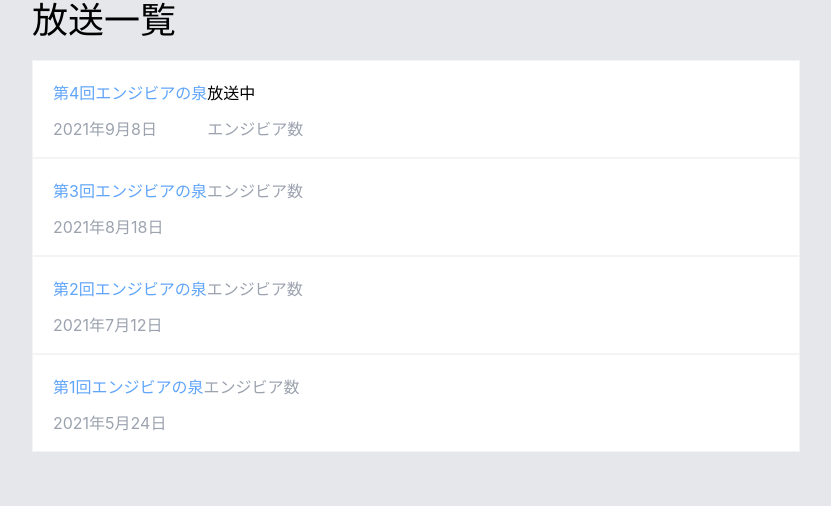
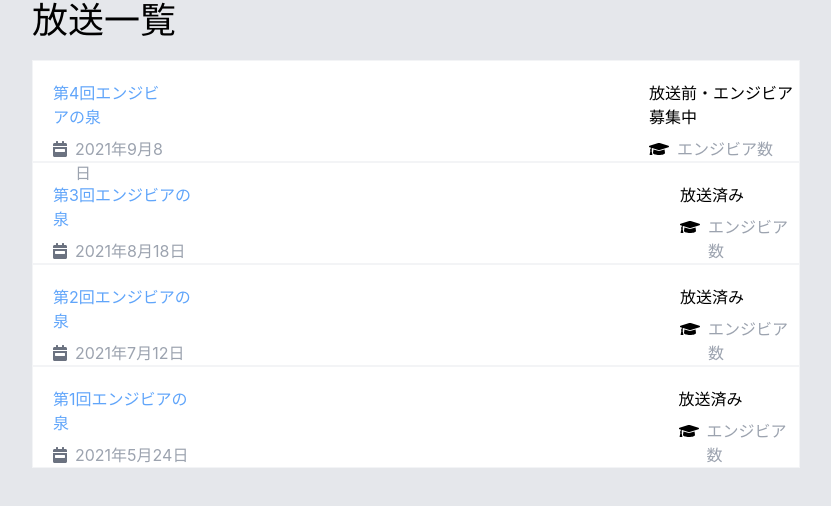
Before and after one commit to Qin-Eva/pj_engivia, a Next.js app: page /broad in a window 1280 px wide. Shown: the top 506 px of the page, without its empty margins (224-1055 px from the left). Built offline with nearby package versions, Linux system fonts and the light colour scheme.

Commit message:
⚡️ フォント適用

```diff
--- a/src/pages/broad.tsx
+++ b/src/pages/broad.tsx
@@ -1,31 +1,33 @@
 // import Header from "../components/Header";
 import Head from "next/head";
 import Link from "next/link";
+import { FontAwesomeIcon } from '@fortawesome/react-fontawesome';
+import { faCalendarWeek,faGraduationCap } from '@fortawesome/free-solid-svg-icons';
 
 const ITEMS = [
    {
     href: "/",
     title: "第4回エンジビアの泉",
     date: "2021年9月8日",
-    status: "放送中",
+    status: "放送前・エンジビア募集中",
     count: "エンジビア数"
   },{
     href: "/",
     title: "第3回エンジビアの泉",
     date: "2021年8月18日",
-    status: "",
+    status: "放送済み",
     count: "エンジビア数"
   }, {
     href: "/",
     title: "第2回エンジビアの泉",
     date: "2021年7月12日",
-    status: "",
+    status: "放送済み",
     count: "エンジビア数"
   }, {
     href: "/",
     title: "第1回エンジビアの泉",
     date: "2021年5月24日",
-    status: "",
+    status: "放送済み",
     count: "エンジビア数"
   }
 ];
@@ -34,8 +36,8 @@ const broadcastIndex = () =>
 {
   return <>
   <Head>
-      <title>放送一覧ページ</title>
-    </Head>
+    <title>放送一覧ページ</title>
+  </Head>
     <div className="bg-gray-200 h-screen">
       {/* <Header /> */}
         <div className="text-4xl w-3/5 mx-auto mb-5">放送一覧</div>
@@ -48,17 +50,23 @@ const broadcastIndex = () =>
               <Link href={item.href}>
                 <h1 className="text-blue-400 ml-5 mt-5">{item.title}</h1>
               </Link>
-              <h2 className="text-gray-400 ml-5 mt-3">{item.date}</h2>
+              <div className="flex">
+              <FontAwesomeIcon className="text-gray-500 mt-3 ml-5" icon={faCalendarWeek} />
+              <h3 className="text-gray-400 ml-2 mt-2">{item.date}</h3>
+              </div>
             </div>
-            <div className="">
-              <h3 className="mt-5">{item.status}</h3>
-              <h4 className="text-gray-400 mt-3">{item.count}</h4>
+            <div className="ml-96 pl-24">
+              <h4 className="mt-5">{item.status}</h4>
+              <div className="flex">
+              <FontAwesomeIcon className="mt-3" icon={faGraduationCap} />
+              <h5 className="text-gray-400 mt-2 ml-2">{item.count}</h5>
+              </div>
             </div>
             </div>
           )
         })}
+        </div>
       </div>
-        </div>
     </div>
   </>
 };
```
